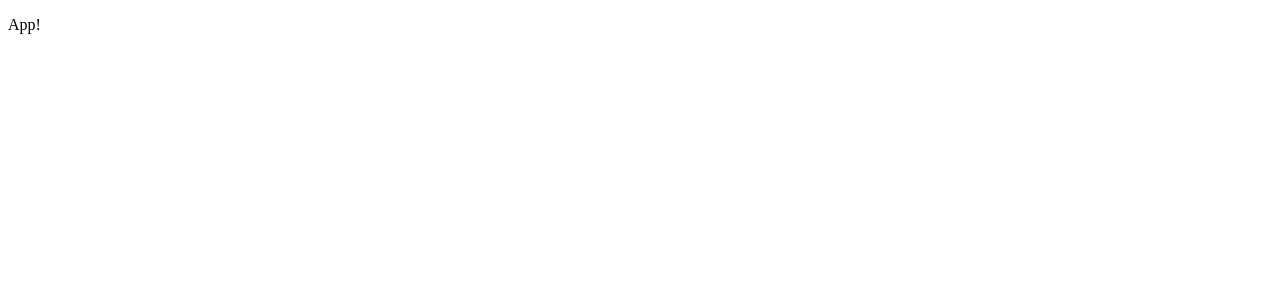
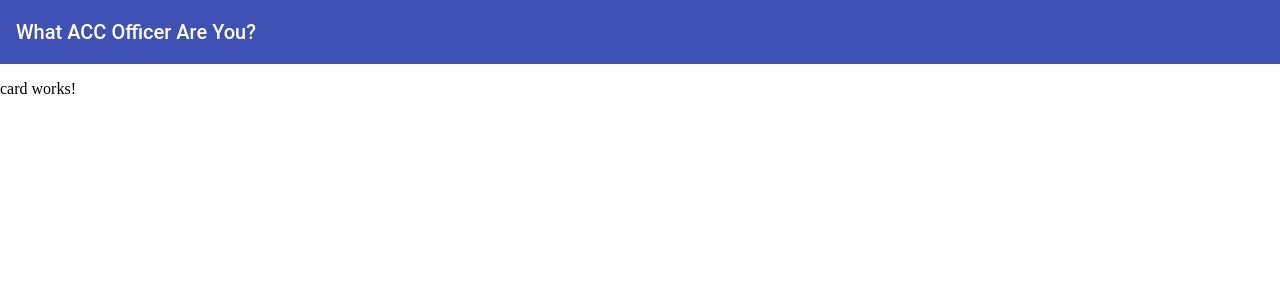
Before and after one commit to hannahgooden/officer-quiz, an Angular app: page / in a window 1280 px wide. Shown: the top 300 px of the page. Built offline with nearby package versions, Linux system fonts and the light colour scheme.

Commit message:
added navbar and generated card component

```diff
--- a/package.json
+++ b/package.json
@@ -11,11 +11,13 @@
   },
   "private": true,
   "dependencies": {
-    "@angular/animations": "~8.2.5",
+    "@angular/animations": "^8.2.6",
+    "@angular/cdk": "^8.2.0",
     "@angular/common": "~8.2.5",
     "@angular/compiler": "~8.2.5",
     "@angular/core": "~8.2.5",
     "@angular/forms": "~8.2.5",
+    "@angular/material": "^8.2.0",
     "@angular/platform-browser": "~8.2.5",
     "@angular/platform-browser-dynamic": "~8.2.5",
     "@angular/router": "~8.2.5",
--- a/src/app/app.component.html
+++ b/src/app/app.component.html
@@ -1,3 +1,7 @@
-<p>
-  App!
-</p>
+<mat-toolbar color="primary">
+  What ACC Officer Are You?
+</mat-toolbar>
+
+<app-card>
+
+</app-card>
--- /dev/null
+++ b/src/app/card/card.component.html
@@ -0,0 +1 @@
+<p>card works!</p>
--- /dev/null
+++ b/src/app/card/card.component.ts
@@ -0,0 +1,15 @@
+import { Component, OnInit } from '@angular/core';
+
+@Component({
+  selector: 'app-card',
+  templateUrl: './card.component.html',
+  styleUrls: ['./card.component.scss']
+})
+export class CardComponent implements OnInit {
+
+  constructor() { }
+
+  ngOnInit() {
+  }
+
+}
--- a/src/styles.scss
+++ b/src/styles.scss
@@ -1 +1,6 @@
 /* You can add global styles to this file, and also import other style files */
+@import '@angular/material/prebuilt-themes/indigo-pink.css';
+
+body {
+    margin: 0px
+}
```
Also changed, not shown: src/app/app.module.ts (+8 -2 lines), src/app/card/card.component.scss (added), 2 other files (tests, documents, lock files or other folders).
